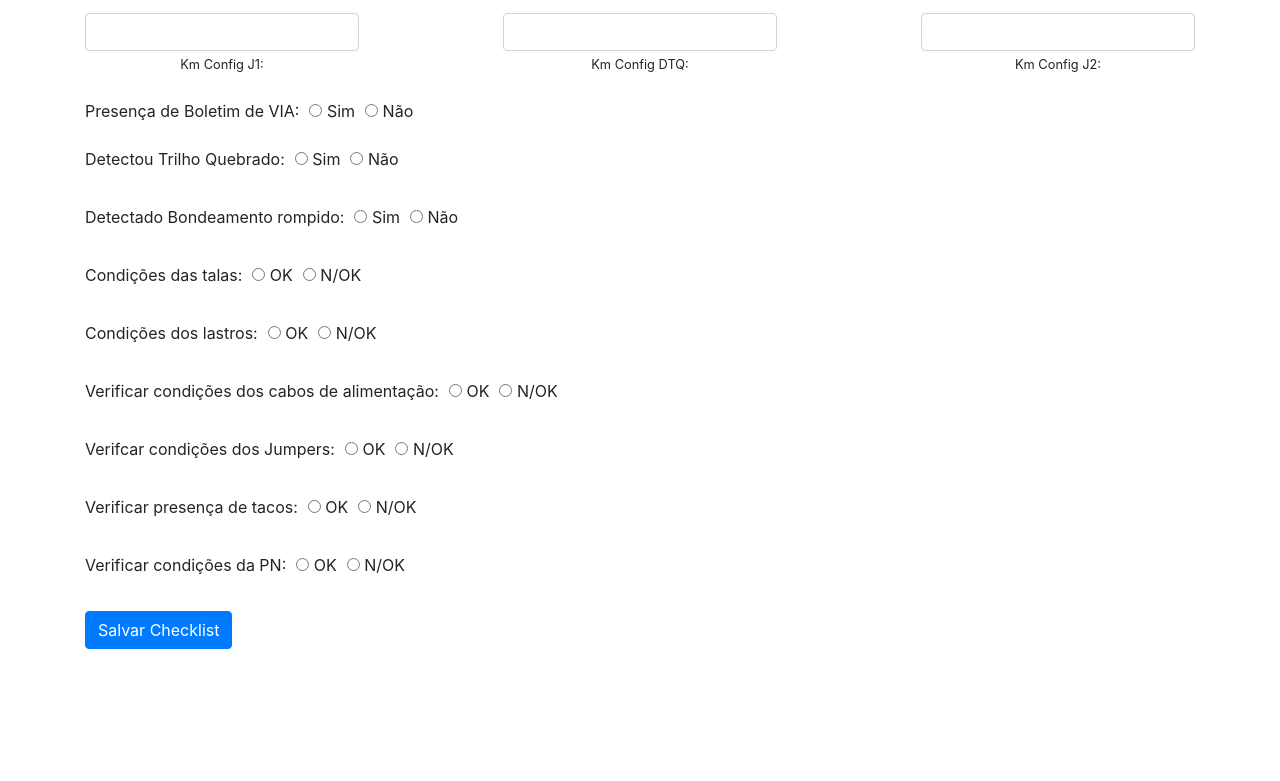
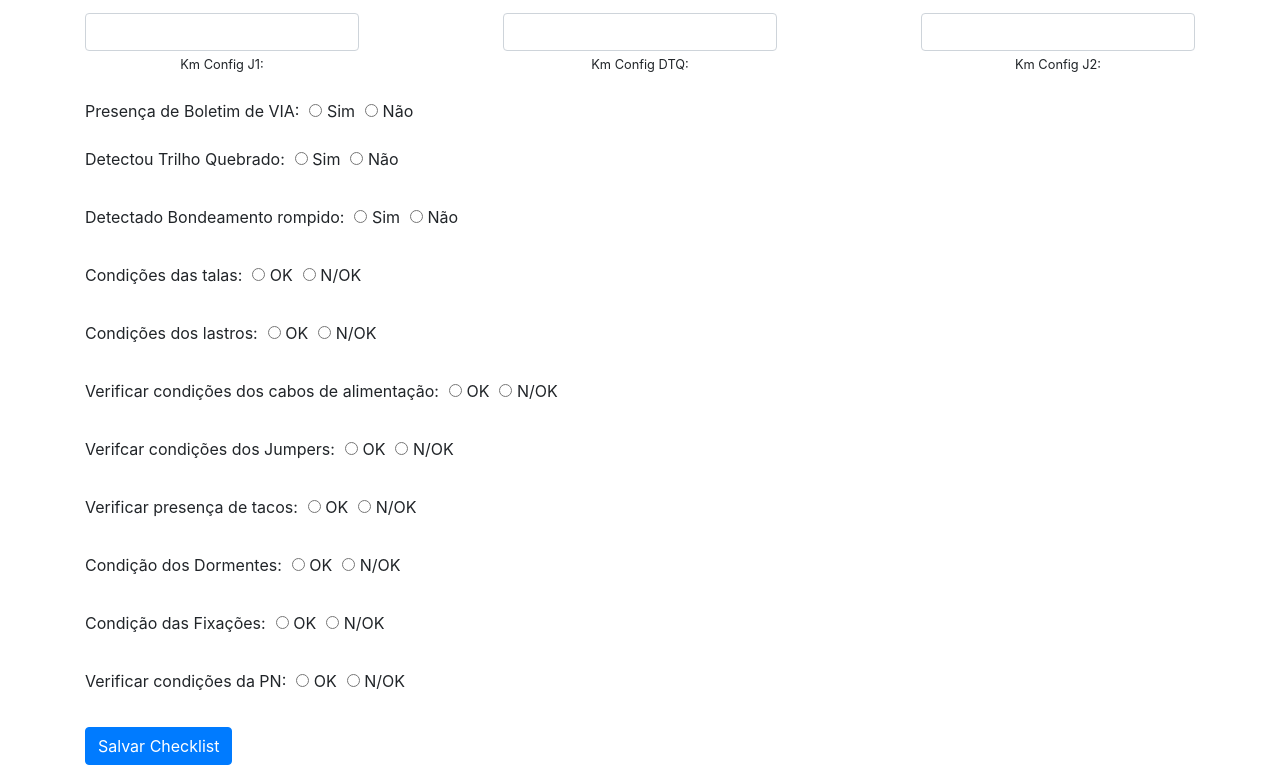
Before and after one commit to elderpereira/AppForms, a plain HTML site: page FormsChecklist/index.html in a window 1280 px wide. Shown: the part 981-1762 px from the top of the page. Before the commit the page ends 1646 px from the top, so only its background shows below. Drawn offline with nearby package versions, Linux system fonts and the light colour scheme.

Commit message:
adicionado novas opções

```diff
--- a/FormsChecklist/index.html
+++ b/FormsChecklist/index.html
@@ -190,7 +190,7 @@
                 var causaSelect = document.createElement('select');
                 causaSelect.name = 'causaBondeamento';
                 causaSelect.className = 'form-control';
-                var opcoes = ['Desgaste do material', 'Equipe trabalhando no local', 'Solda mal feita'];
+                var opcoes = ['Desgaste do material', 'Equipe trabalhando no local', 'Solda mal feita', 'Vandalismo'];
                 opcoes.forEach(function(opcao) {
                     var opcaoElement = document.createElement('option');
                     opcaoElement.value = opcao;
@@ -361,6 +361,38 @@
                 document.getElementById('causaTacos').style.display = show ? 'block' : 'none';
             }
             </script>
+
+            <!-- Condições dos Dormentes -->
+            <div class="form-group" style="display: flex; flex-direction: column;">
+                <div style="display: flex; align-items: center; margin-bottom: 10px;">
+                    <label style="margin-right: 10px;">Condição dos Dormentes:</label>
+                    <div style="margin-right: 10px;">
+                        <input type="radio" id="DormentesOK" name="CondicaoDormentes" value="ok">
+                        <label for="DormentesOK">OK</label>
+                    </div>
+                    <div>
+                        <input type="radio" id="DormentesNOK" name="CondicaoDormentes" value="nok">
+                        <label for="DormentesNOK">N/OK</label>
+                    </div>
+                </div>
+            </div>
+
+            <!-- Condição das Fixações -->
+            <div class="form-group" style="display: flex; flex-direction: column;">
+                <div style="display: flex; align-items: center; margin-bottom: 10px;">
+                    <label style="margin-right: 10px;">Condição das Fixações:</label>
+                    <div style="margin-right: 10px;">
+                        <input type="radio" id="FixacoesOK" name="CondicaoFixacoes" value="ok">
+                        <label for="FixacoesOK">OK</label>
+                    </div>
+                    <div>
+                        <input type="radio" id="FixacoesNOK" name="CondicaoFixacoes" value="nok">
+                        <label for="FixacoesNOK">N/OK</label>
+                    </div>
+                </div>
+            </div>
+
+
             <!-- condicoes PN-->
             <div class="form-group" style="display: flex; flex-direction: column;">
                 <div style="display: flex; align-items: center; margin-bottom: 10px;">
@@ -386,6 +418,7 @@
                 document.getElementById('observacoesPN').style.display = show ? 'block' : 'none';
             }
             </script>
+
 
 
             <div class="form-group">
```
